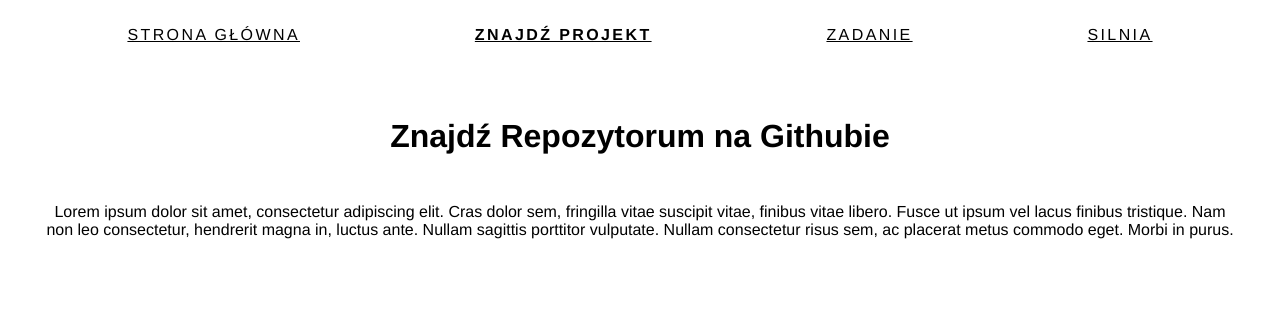
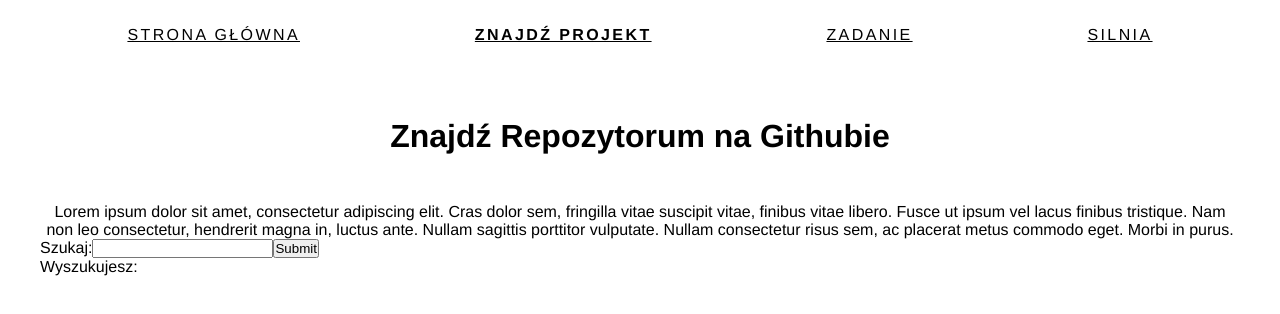
Before and after one commit to MatiSami/Find-Github-Profile, a React (Create React App) app: page /repos in a window 1280 px wide. Shown: the top 314 px of the page. Built offline with nearby package versions, Linux system fonts and the light colour scheme.

Commit message:
add simple form with request to GithubApi

```diff
--- a/package.json
+++ b/package.json
@@ -3,6 +3,7 @@
   "version": "0.1.0",
   "private": true,
   "dependencies": {
+    "@octokit/core": "^3.6.0",
     "@testing-library/jest-dom": "^5.16.4",
     "@testing-library/react": "^13.2.0",
     "@testing-library/user-event": "^13.5.0",
--- a/src/App.css
+++ /dev/null
@@ -1,3 +0,0 @@
-.App {
-  text-align: center;
-}
--- a/src/App.js
+++ b/src/App.js
@@ -1,6 +1,5 @@
 
 import { Outlet } from 'react-router-dom';
-import './App.css';
 import SectionTitle from './components/SectionTitle';
 import Navbar from './layouts/nav/Navbar';
 
--- /dev/null
+++ b/src/components/GithubSearchForm.js
@@ -0,0 +1,43 @@
+import React, { useState } from 'react';
+const { Octokit } = require("@octokit/core");
+
+
+
+function GithubSearchForm() {
+
+    const [userName, setName] = useState("");
+    const octokit = new Octokit({ auth: `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` });
+
+    async function handleSubmit(event) {
+        event.preventDefault();
+
+        const response = await octokit.request(`GET /users/${userName}/repos`, {
+            sort: "updated"
+        });
+        console.log(response.data)
+
+        findCommits()
+    }
+
+
+   async  function findCommits () {
+
+        const commits = await octokit.request(`GET /repos/${userName}/{repo}/commits`, {
+            repo: 'MalinaLayout'
+          })
+          console.log(commits)
+        }
+
+    return (
+        <form onSubmit={handleSubmit}>
+            <label>
+                Szukaj:
+                <input type="text" name="userName" onChange={e => setName(e.target.value)} />
+            </label>
+            <input type="submit" value="Submit" />
+            <p>Wyszukujesz: {userName}</p>
+        </form>
+    );
+}
+
+export default GithubSearchForm;
--- a/src/routes/Repos.js
+++ b/src/routes/Repos.js
@@ -2,6 +2,7 @@ import React from 'react';
 import SectionDescription from '../components/SectionDescription';
 import SectionTitle from '../components/SectionTitle';
 import Navbar from '../layouts/nav/Navbar';
+import GithubSearchForm from './../components/GithubSearchForm';
 
 function Repos(props) {
     return (
@@ -9,6 +10,7 @@ function Repos(props) {
             <Navbar />
             <SectionTitle title="Znajdź Repozytorum na Githubie" />
             <SectionDescription description="Lorem ipsum dolor sit amet, consectetur adipiscing elit. Cras dolor sem, fringilla vitae suscipit vitae, finibus vitae libero. Fusce ut ipsum vel lacus finibus tristique. Nam non leo consectetur, hendrerit magna in, luctus ante. Nullam sagittis porttitor vulputate. Nullam consectetur risus sem, ac placerat metus commodo eget. Morbi in purus. " />
+            <GithubSearchForm/>
         </div>
     );
 }
```
Also changed, not shown: 1 other file (tests, documents, lock files or other folders).
